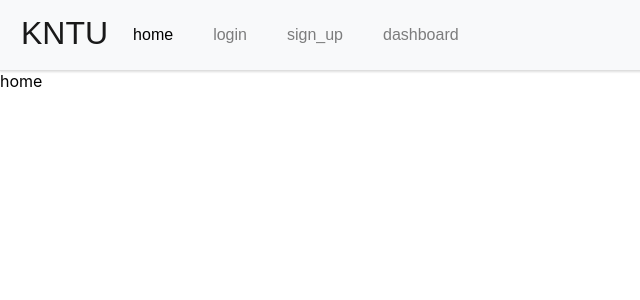
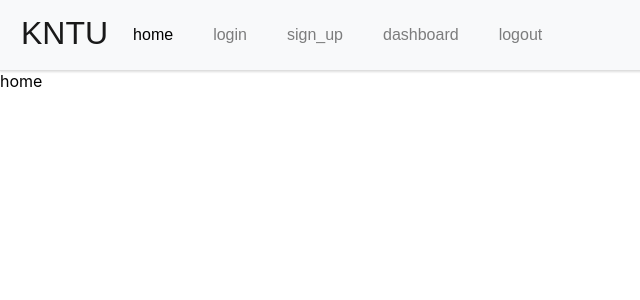
Before and after one commit to shamohamin/gitlab-project, a React (Create React App) app: page /#/home in a window 1280 px wide. Shown: the top 300 px of the page, without its empty margins (0-640 px from the left). Built offline with nearby package versions, Linux system fonts and the light colour scheme.

Commit message:
added logout and authenticator

```diff
--- a/src/Connector.tsx
+++ b/src/Connector.tsx
@@ -1,35 +1,31 @@
 import React from "react";
-// import {
-//   HashRouter as Router,
-//   Route,
-//   Switch,
-//   Redirect,
-//   RouteComponentProps,
-// } from "react-router-dom";
-// import LoginWrapper from "./componnets/LoginWrapper";
 import { Routes } from "./routes";
+// redux
+import { connect } from "react-redux";
+import { AppState } from "./lib";
+import { ThunkDispatch } from "redux-thunk";
+import { AppActions } from "./lib/actions/ActionTypes";
+import { logout } from "./lib/actions/userAction";
 
-// type RouteSection = {
-//   section: string;
-// };
-
-class Connector extends React.Component<{}, {}> {
-  // private chooseComponent(routeProps: RouteComponentProps<RouteSection>) {
-  //   if (routeProps.match.params.section) {
-  //     switch (routeProps.match.params.section) {
-  //       case "login":
-  //         return <LoginWrapper />;
-  //       default:
-  //         return <Redirect to="/login" />;
-  //     }
-  //   } else {
-  //     return <Redirect to="/login" />;
-  //   }
-  // }
-
+class Connector extends React.Component<
+  {
+    isAuthenticated: boolean;
+    logout: () => void;
+  },
+  {}
+> {
   render() {
-    return <Routes />;
+    return (
+      <Routes logout={this.props.logout} isAuth={this.props.isAuthenticated} />
+    );
   }
 }
 
-export default Connector;
+export default connect(
+  (state: AppState) => ({
+    isAuthenticated: state.userModel.isAuthenticated,
+  }),
+  (dispatch: ThunkDispatch<any, any, AppActions>) => ({
+    logout: () => dispatch(logout()),
+  })
+)(Connector);
--- a/src/routes.tsx
+++ b/src/routes.tsx
@@ -11,9 +11,16 @@ import { Template } from "./components/Template";
 import LoginWrapper from "./components/LoginWrapper";
 import SignUpWrapper from "./components/SingUpWrapper";
 import { NotFound } from "./views/404";
-import { DashboardWrapper } from "./components/DashboardWrapper";
+import Authenticator from "./Authenticator";
+import { Logout } from "./components/Logout";
+// lazy components
+const DashboardLazy = React.lazy(() =>
+  import("./components/DashboardWrapper").then(({ DashboardWrapper }) => ({
+    default: DashboardWrapper,
+  }))
+);
 // routes array
-export const routes = ["Home", "Login", "sign_up", "Dashboard"];
+export const routes = ["Home", "Login", "sign_up", "Dashboard", "logout"];
 export const dashboardroutes = [
   "profile",
   "homeworks",
@@ -27,14 +34,20 @@ export interface RoutePropsType {
   courseId: string;
 }
 
-export const Routes: React.FC = () => {
+export const Routes: React.FC<{ isAuth: boolean; logout: () => void }> = ({
+  isAuth,
+  logout,
+}) => {
   const Wrapper = (Content: any, props?: any) => (
     <Template>
       <Content {...props} />
     </Template>
   );
+  console.log(isAuth);
   return (
     <Router>
+      <Authenticator>
+        <React.Suspense fallback={<div>.....</div>}>
           <Switch>
             <Route path="/login" component={() => Wrapper(LoginWrapper)} />
             <Route
@@ -47,18 +60,27 @@ export const Routes: React.FC = () => {
               )}
             />
             <Route path="/sign_up" component={() => Wrapper(SignUpWrapper)} />
+            {
               <Route
                 path="/dashboard/:section?/:courseId?/:mode?"
                 render={(routeProps: RouteComponentProps<RoutePropsType>) =>
-            Wrapper(DashboardWrapper, {
+                  Wrapper(DashboardLazy, {
                     ...routeProps,
                     routes: dashboardroutes,
                     isAdmin: true,
                   })
                 }
               />
+            }
+            <Route
+              path="/logout"
+              render={(_: RouteComponentProps) => {
+                return <Logout logout={logout} />;
+              }}
+            />
             <Route
               render={(routeProps: RouteComponentProps) => {
+                console.log(routeProps.location.pathname);
                 if (routeProps.location.pathname === "/") {
                   return <Redirect from="/" to="/home" />;
                 }
@@ -66,6 +88,8 @@ export const Routes: React.FC = () => {
               }}
             />
           </Switch>
+        </React.Suspense>
+      </Authenticator>
     </Router>
   );
 };
```
Lines whose indentation alone changed are shown as unchanged.
